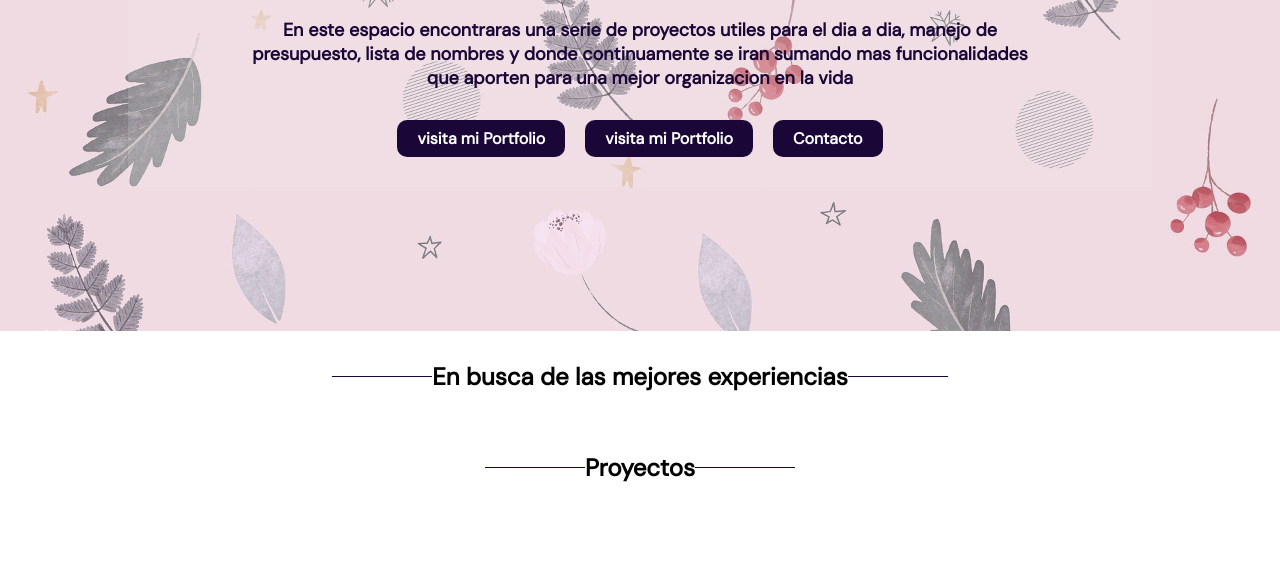
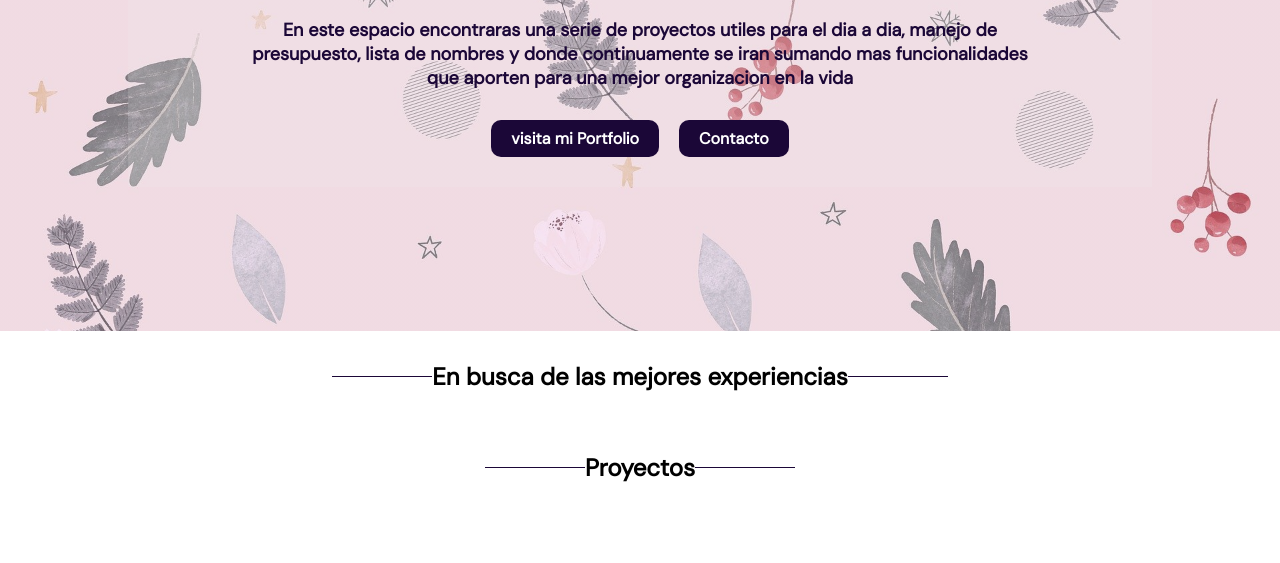
Before and after one commit to maxiesper/LandingPage, a plain HTML site: page index.html in a window 1280 px wide. Shown: the part 169-732 px from the top of the page. Drawn offline with Linux system fonts and the light colour scheme; grey boxes are pictures that could not be loaded.

Commit message:
Update index.html

```diff
--- a/index.html
+++ b/index.html
@@ -19,7 +19,6 @@
                 <br>
                 <p>En este espacio encontraras una serie de proyectos utiles para el dia a dia, manejo de presupuesto, lista de nombres y donde continuamente se iran sumando mas funcionalidades que aporten para una mejor organizacion en la vida </p>
                 <div class="buttons">
-                    <a href="#">visita mi Portfolio</a>
                     <a target="_blank" href="https://portfolio-agbuuixlg-maxiesper.vercel.app/">visita mi Portfolio</a>
                     <a target="_blank" href="https://www.linkedin.com/in/nahir-maximiliano-esper/">Contacto</a>
                 </div>
```
